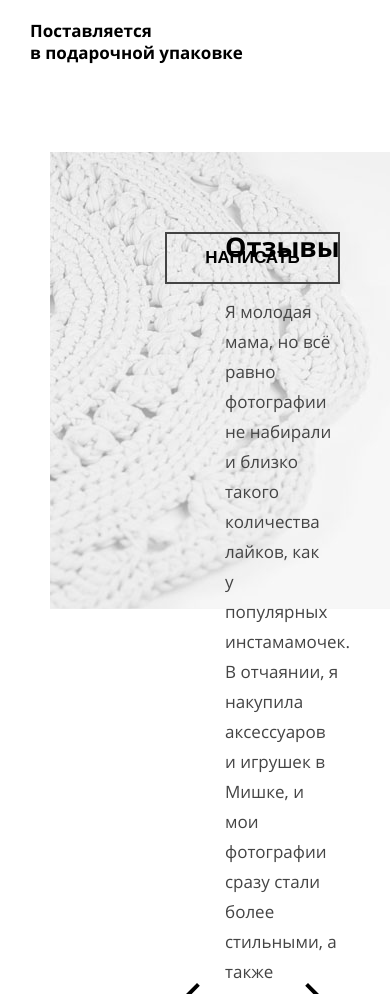
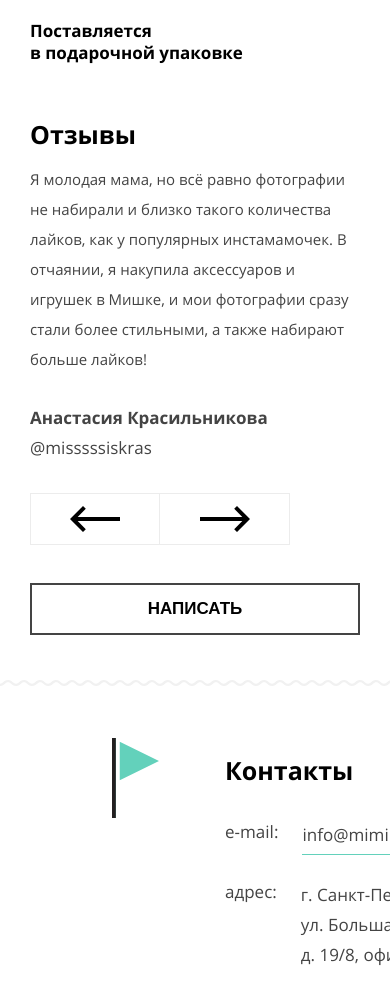
Before and after one commit to multiversal-destroyer/mishka, a website: page source/index.html in a window 390 px wide. Shown: the part 2132-3126 px from the top of the page. Drawn offline with nearby package versions, Linux system fonts and the light colour scheme; files that its build step writes are made by us from their sources.

Commit message:
feat: add media queries for reviews

```diff
--- a/source/index.html
+++ b/source/index.html
@@ -127,7 +127,7 @@
           <li class="review__item">
             <blockquote class="review__blockquote">
               <q class="review__quote">Я молодая мама, но всё равно фотографии не набирали и близко такого
-                 количества лайков, как <br> у популярных инстамамочек. В отчаянии, я накупила аксессуаров и игрушек в Мишке,
+                 количества лайков, как у популярных инстамамочек. В отчаянии, я накупила аксессуаров и игрушек в Мишке,
                   и мои фотографии сразу стали более стильными, а также набирают больше лайков!</q>
               <cite class="review__cite">Анастасия Красильникова</cite>
               <p class="review__description">@misssssiskras</p>
--- a/source/sass/blocks/_about.scss
+++ b/source/sass/blocks/_about.scss
@@ -1,14 +1,16 @@
 .about {
   padding: 0 30px;
-  margin-bottom: 168px;
+  margin-bottom: 55px;
 
   @media (min-width: $tablet-width) {
+    padding: 0;
     margin-left: 52px;
-    margin-bottom: 168px;
+    margin-bottom: 166px;
   }
 
   @media (min-width: $desktop-width) {
     margin-left: 225px;
+
   }
 
   &__title {
@@ -17,8 +19,13 @@
     margin-bottom: 81px;
 
     @media (min-width: $tablet-width) {
-      font-size: 27px;
+      font-size: 43px;
       margin-bottom: 95px;
+    }
+
+    @media (min-width: $desktop-width) {
+      font-size: 53px;
+
     }
   }
 
--- a/source/sass/blocks/_intro.scss
+++ b/source/sass/blocks/_intro.scss
@@ -35,13 +35,16 @@
 
     &--prime {
       padding: 73px 30px 0 30px;
+      font-size: 27px;
 
       @media (min-width: $tablet-width) {
         padding: 155px 80px 0 80px;
+        font-size: 42px;
       }
 
       @media (min-width: $desktop-width) {
         padding: 158px 225px 0 225px;
+        font-size: 53px;
       }
     }
 
--- a/source/sass/blocks/_reviews.scss
+++ b/source/sass/blocks/_reviews.scss
@@ -1,12 +1,22 @@
 .reviews {
   position: relative;
-  // padding: 0 50px 0 225px;
   min-height: 457px;
+  padding: 0 30px 40px 30px;;
+
+  @media (min-width: $tablet-width) {
+    margin: 0;
+    padding: 0 50px;
+  }
+
+  @media (min-width: $desktop-width) {
+    padding-left: 175px;
     margin: 0 50px;
-  padding-left: 175px;
-  margin-bottom: 81px;
+    margin-bottom: 84px;
+  }
 
   &::before {
+
+    @media (min-width: $tablet-width) {
       position: absolute;
       content: "";
       background-image: url("../img/review.png");
@@ -18,38 +28,89 @@
       left: 0;
       top: -80px;
     }
+  }
 
   &::after {
     position: absolute;
     content: "";
-    background-image: url("../img/zigzag-featured.svg");
+    background-image: url("../img/zigzag-featured-mobile.svg");
     width: 100%;
-    min-height: 23px;
+    min-height: 6px;
     bottom: -11px;
     z-index: 2;
     left: 0;
+
+    @media (min-width: $tablet-width) {
+      min-height: 17px;
+      background-image: url("../img/zigzag-featured-tablet.svg");
+      bottom: 0;
+    }
+
+    @media (min-width: $desktop-width) {
+      min-height: 23px;
+      bottom: -12px;
+      background-image: url("../img/zigzag-featured.svg");
+    }
   }
 
   &__title {
+    margin-bottom: 15px;
+
+    @media (min-width: $tablet-width) {
+      font-size: 43px;
+      margin-bottom: 37px;
+    }
+
+    @media (min-width: $desktop-width) {
       margin-bottom: 35px;
+      font-size: 53px;
+    }
   }
 }
 
 .review {
 
+  &__list {
+    margin-bottom: 33px;
+
+    @media (min-width: $tablet-width) {
+      margin-bottom: 0;
+    }
+  }
+
   &__quote {
     display: block;
     line-height: 30px;
+    margin-bottom: 32px;
+    quotes: none;
+    font-size: 15px;
+
+    @media (min-width: $tablet-width) {
+      margin-bottom: 62px;
+      font-size: 17px;
+    }
+
+    @media (min-width: $desktop-width) {
       margin-bottom: 44px;
-    quotes: none;
+    }
   }
 
   &__button {
+    min-height: 52px;
+    min-width: 175px;
+    width: 100%;
+
+    @media (min-width: $tablet-width) {
+      width: auto;
+      top: -5px;
+      right: 50px;
       position: absolute;
+    }
+
+    @media (min-width: $desktop-width) {
       top: 0;
       right: 0;
-    min-width: 175px;
-    min-height: 52px;
+    }
   }
 
   &__cite {
@@ -57,27 +118,62 @@
     font-style: normal;
     font-weight: 700;
     margin-bottom: 6px;
+
+    @media (min-width: $tablet-width) {
+      font-size: 18px;
+    }
+
+    @media (min-width: $desktop-width) {
+      font-size: 17px;
+    }
   }
 }
 
 .review-controls {
   display: flex;
+  margin-bottom: 38px;
+
+  @media (min-width: $tablet-width) {
+    margin: 0;
+    position: absolute;
+    bottom: 146px;
+    right: 68px;
     column-gap: 37px;
-  position: absolute;
+  }
+
+  @media (min-width: $desktop-width) {
+    bottom: 190px;
     right: 19px;
-  bottom: 190px;
+  }
 
   &__button--prev {
     background-image: url("../img/arrow-left.svg");
     background-repeat: no-repeat;
+    width: 130px;
+    height: 52px;
+    background-position: center;
+    border: 1px solid $white-sad;
+
+    @media (min-width: $tablet-width) {
       width: 50px;
       height: 26px;
+      border: none;
+    }
   }
 
   &__button--next {
     background-image: url("../img/arrow-right.svg");
     background-repeat: no-repeat;
+    width: 130px;
+    height: 52px;
+    background-position: center;
+    border: 1px solid $white-sad;
+    border-left: none;
+
+    @media (min-width: $tablet-width) {
       width: 50px;
       height: 26px;
+      border: none;
     }
   }
+}
--- a/source/sass/global/_global.scss
+++ b/source/sass/global/_global.scss
@@ -87,7 +87,7 @@ button {
 }
 
 .section-title {
-  font-size: 27px;
+  font-size: 25px;
   line-height: 30px;
   color: $black;
 
```
Lines whose indentation alone changed are shown as unchanged.
